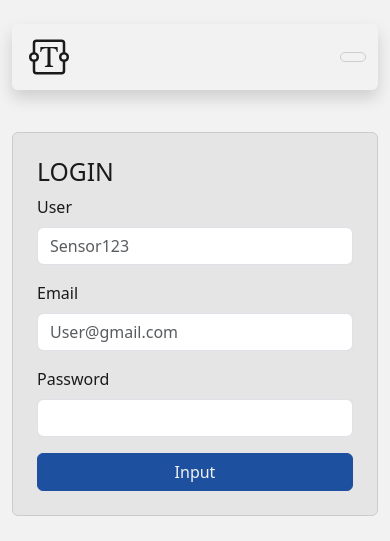
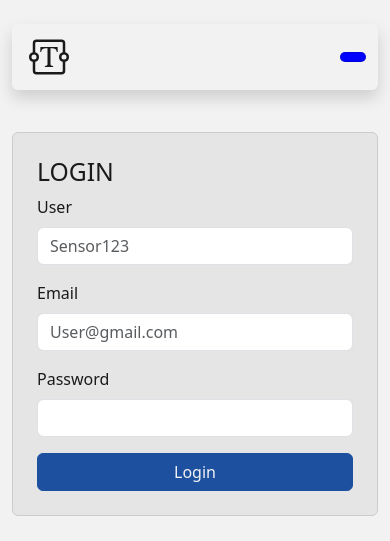
Before and after one commit to Asaph-Velazquez/To-Do-List-App, a React (Vite) app: page /Login in a window 390 px wide. Shown: the top 541 px of the page. Built offline with nearby package versions, Linux system fonts and the light colour scheme.

Commit message:
Update navbar responsive

```diff
--- a/src/components/Essentials/navBar.tsx
+++ b/src/components/Essentials/navBar.tsx
@@ -1,4 +1,9 @@
+import { useState } from "react";
+
 function NavBar() {
+
+  const [isHovered, setIsHovered] = useState(true);
+
   return (
     <div className="container mt-4">
       <nav
@@ -20,7 +25,7 @@ function NavBar() {
             </svg>
           </a>
           <button
-            style={{ color: "var(--text-color)" }}
+            style={{ color: "var(--text-color)" , backgroundColor: isHovered ? "blue" : "transparent"}}
             className="navbar-toggler"
             type="button"
             data-bs-toggle="collapse"
@@ -28,7 +33,10 @@ function NavBar() {
             aria-controls="navbarNav"
             aria-expanded="false"
             aria-label="Toggle navigation"
-          />
+            onMouseEnter={() => setIsHovered(true)}
+            onMouseLeave={() => setIsHovered(true)}
+          >
+          </button>
 
           <div className="collapse navbar-collapse" id="navbarNav">
             <ul className="navbar-nav ms-auto">
--- a/src/components/Login/Login.tsx
+++ b/src/components/Login/Login.tsx
@@ -39,8 +39,8 @@ function Login() {
                 placeholder=""
               ></input>
             </div>
-            <button type="submit" className="btn btn-primary w-100">
-              Input
+            <button type="submit" className="btn btn-primary w-100 d-flex justify-content-center">
+                Login
             </button>
           </form>
         </div>
--- a/src/components/Registration/rForm.tsx
+++ b/src/components/Registration/rForm.tsx
@@ -190,7 +190,7 @@ function rForm() {
           </div>
         </div>
 
-        <div className="col-12">
+        <div className="col-12 d-flex justify-content-center">
           <button className="btn btn-primary" type="submit">
             Submit form
           </button>
--- a/tsconfig.app.json
+++ b/tsconfig.app.json
@@ -19,7 +19,6 @@
     "strict": true,
     "noUnusedLocals": true,
     "noUnusedParameters": true,
-    "erasableSyntaxOnly": true,
     "noFallthroughCasesInSwitch": true,
     "noUncheckedSideEffectImports": true
   },
--- a/tsconfig.node.json
+++ b/tsconfig.node.json
@@ -17,7 +17,6 @@
     "strict": true,
     "noUnusedLocals": true,
     "noUnusedParameters": true,
-    "erasableSyntaxOnly": true,
     "noFallthroughCasesInSwitch": true,
     "noUncheckedSideEffectImports": true
   },
```
